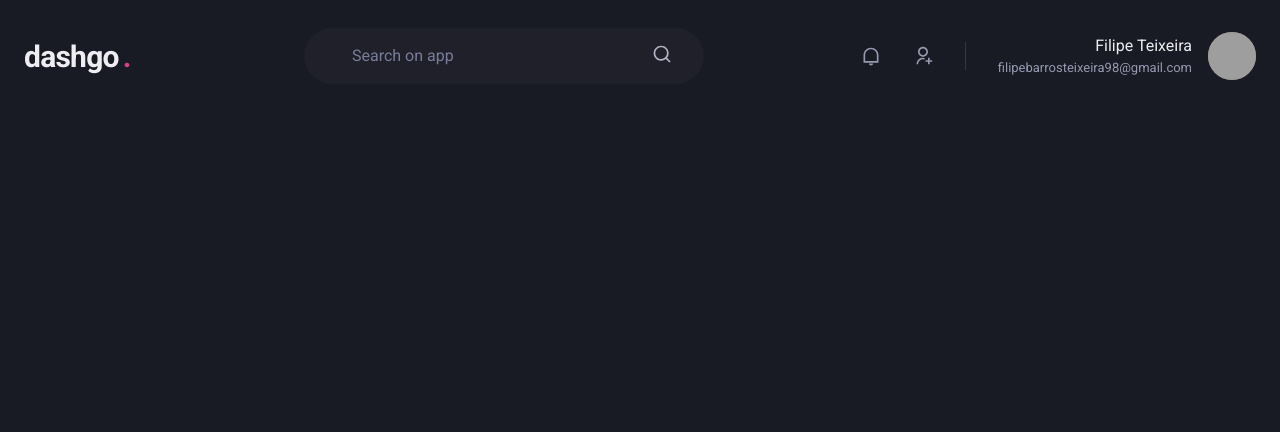
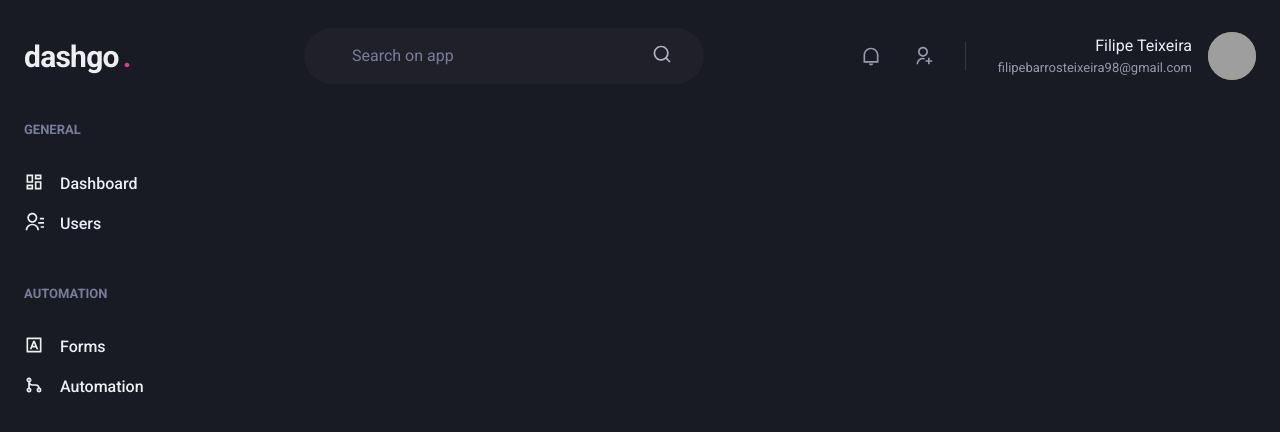
Before and after one commit to filipebteixeira98/dashgo, a Next.js app: page /dashboard in a window 1280 px wide. Shown: the top 432 px of the page. Built offline with nearby package versions, Linux system fonts and the light colour scheme; grey boxes are pictures that could not be loaded.

Commit message:
chore: created sidebar component

```diff
--- /dev/null
+++ b/src/components/Form/Sidebar.tsx
@@ -0,0 +1,37 @@
+import { Box, Stack, Text, Link, Icon } from '@chakra-ui/react'
+import { RiDashboardLine, RiContactsLine, RiInputMethodLine, RiGitMergeLine } from 'react-icons/ri'
+
+export function Sidebar() {
+  return (
+    <Box as="aside" w="64" mr="8">
+      <Stack spacing="12" align="flex-start">
+        <Box>
+          <Text fontWeight="bold" fontSize="small" color="gray.400">GENERAL</Text>
+          <Stack spacing="4" mt="8" align="stretch">
+            <Link display="flex" align="center">
+              <Icon as={RiDashboardLine} fontSize="20" />
+              <Text ml="4" fontWeight="medium">Dashboard</Text>
+            </Link>
+            <Link display="flex" align="center">
+              <Icon as={RiContactsLine} fontSize="20" />
+              <Text ml="4" fontWeight="medium">Users</Text>
+            </Link>
+          </Stack>
+        </Box>
+        <Box>
+          <Text fontWeight="bold" fontSize="small" color="gray.400">AUTOMATION</Text>
+          <Stack spacing="4" mt="8" align="stretch">
+            <Link display="flex" align="center">
+              <Icon as={RiInputMethodLine} fontSize="20" />
+              <Text ml="4" fontWeight="medium">Forms</Text>
+            </Link>
+            <Link display="flex" align="center">
+              <Icon as={RiGitMergeLine} fontSize="20" />
+              <Text ml="4" fontWeight="medium">Automation</Text>
+            </Link>
+          </Stack>
+        </Box>
+      </Stack>
+    </Box>
+  )
+}
--- a/src/pages/dashboard.tsx
+++ b/src/pages/dashboard.tsx
@@ -1,7 +1,21 @@
+import { Flex } from '@chakra-ui/react'
+
 import { Header } from '../components/Form/Header'
+import { Sidebar } from '../components/Form/Sidebar'
 
 export default function Dashboard() {
   return (
-    <Header />
+    <Flex direction="column" h="100vh">
+      <Header />
+      <Flex
+        maxWidth={1480}
+        w="100%"
+        my="6"
+        mx="auto"
+        px="6"
+      >
+        <Sidebar />
+      </Flex>
+    </Flex>
   )
 }
```
